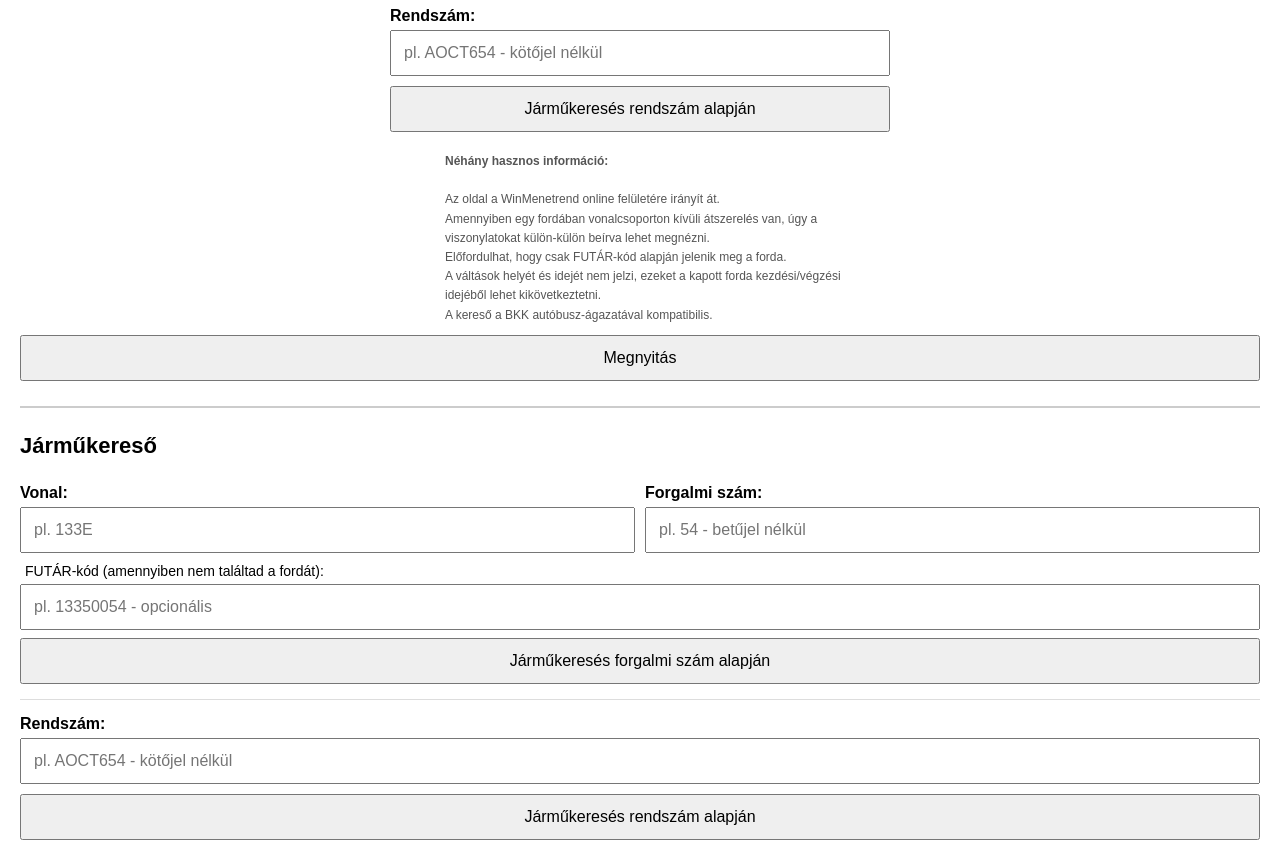
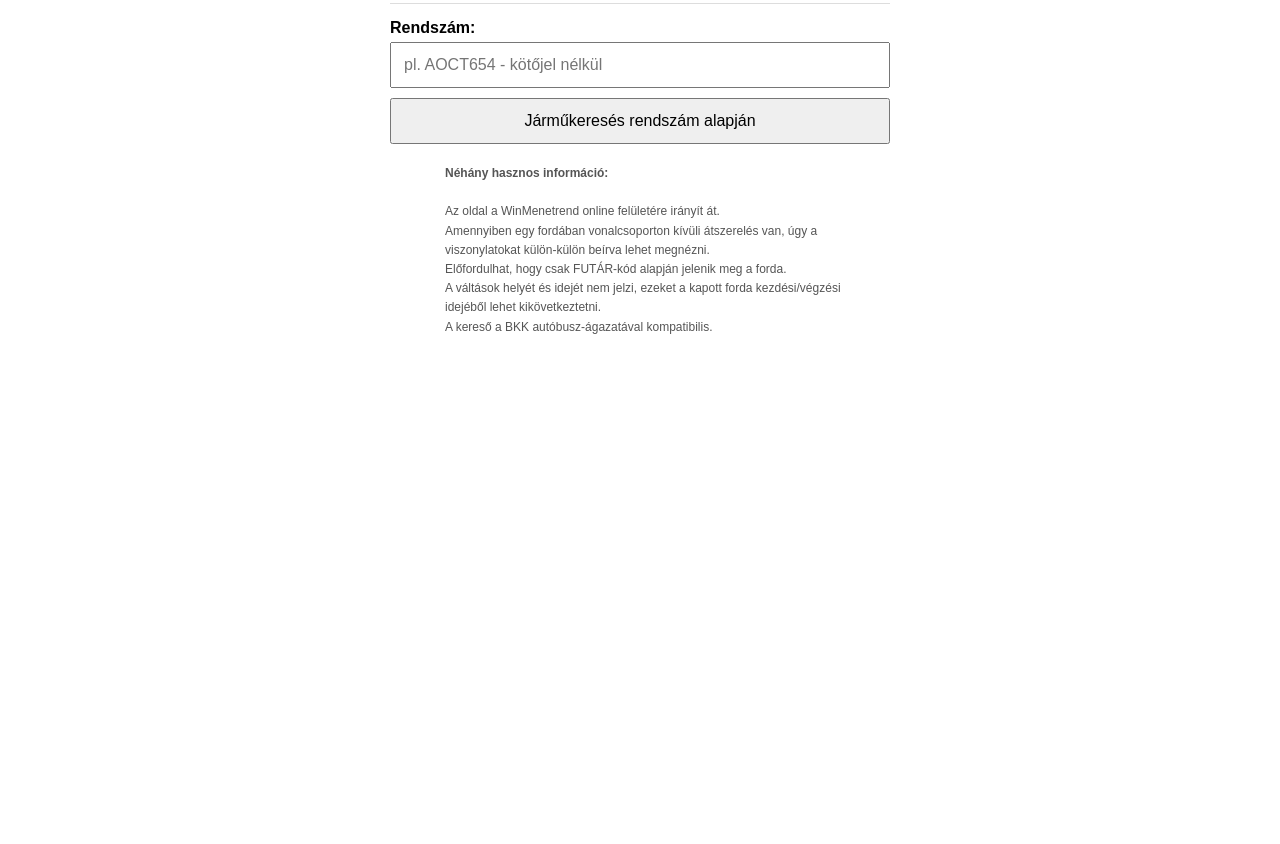
Before and after one commit to owm-a/winmenetrend_kereso, a plain HTML site: page index.html in a window 1280 px wide. Shown: the part 646-1490 px from the top of the page. After the commit the page ends 1003 px from the top, so only its background shows below. Drawn offline with Linux system fonts and the light colour scheme.

Commit message:
Update index.html

```diff
--- a/index.html
+++ b/index.html
@@ -130,7 +130,8 @@ hr.light-separator {
     <div class="note">
       Megnyitás után a 'Vehicle' alatt kattints a kívánt forgalmi számra.<br>
       Előfordulhat, hogy az aznapi FUTÁR-kódhoz hasonló számsor lesz a keresett forgalmi.<br>
-      <span class="note-small">Ha nincs találat, próbáld meg a fordán belüli másik viszonylattal is!</span>
+      <span class="note-small"> Előfordulhat, hogy az aznapi FUTÁR-kódhoz hasonló számsor lesz a keresett forgalmi.<br>
+        Ha nincs találat, próbáld meg a fordán belüli másik viszonylattal is!</span>
     </div>
 
     <button type="submit">Megnyitás</button>
@@ -165,51 +166,6 @@ hr.light-separator {
     <button type="submit">Járműkeresés rendszám alapján</button>
   </form>
 
-  <div class="usage">
-    <strong>Néhány hasznos információ:</strong><br><br>
-    Az oldal a WinMenetrend online felületére irányít át.<br>
-    Amennyiben egy fordában vonalcsoporton kívüli átszerelés van, úgy a viszonylatokat külön-külön beírva lehet megnézni.<br>
-    Előfordulhat, hogy csak FUTÁR-kód alapján jelenik meg a forda.<br>
-    A váltások helyét és idejét nem jelzi, ezeket a kapott forda kezdési/végzési idejéből lehet kikövetkeztetni.<br>
-    A kereső a BKK autóbusz-ágazatával kompatibilis.
-  </div>
-
-</div>
-    <button type="submit">Megnyitás</button>
-  </form>
-
-  <hr class="separator">
-
-  <!-- Jármű kereső -->
-  <h2>Járműkereső</h2>
-  <form id="lineFordaForm">
-    <div class="flex-row">
-      <div>
-        <label for="lineForda">Vonal:</label>
-        <input type="text" id="lineForda" placeholder="pl. 133E">
-      </div>
-      <div>
-        <label for="forda">Forgalmi szám:</label>
-        <input type="text" id="forda" placeholder="pl. 54 - betűjel nélkül">
-      </div>
-    </div>
-
-    <label for="futar" class="futar-label">FUTÁR-kód (amennyiben nem találtad a fordát):</label>
-    <input type="text" id="futar" placeholder="pl. 13350054 - opcionális">
-
-    <button type="submit">Járműkeresés forgalmi szám alapján</button>
-  </form>
-
-  <hr class="light-separator">
-
-  <!-- Rendszám -->
-  <form id="vehicleForm">
-    <label for="vehicle">Rendszám:</label>
-    <input type="text" id="vehicle" placeholder="pl. AOCT654 - kötőjel nélkül">
-    <button type="submit">Járműkeresés rendszám alapján</button>
-  </form>
-
-  <!-- Használati útmutató -->
   <div class="usage">
     <strong>Néhány hasznos információ:</strong><br><br>
     Az oldal a WinMenetrend online felületére irányít át.<br>
```
